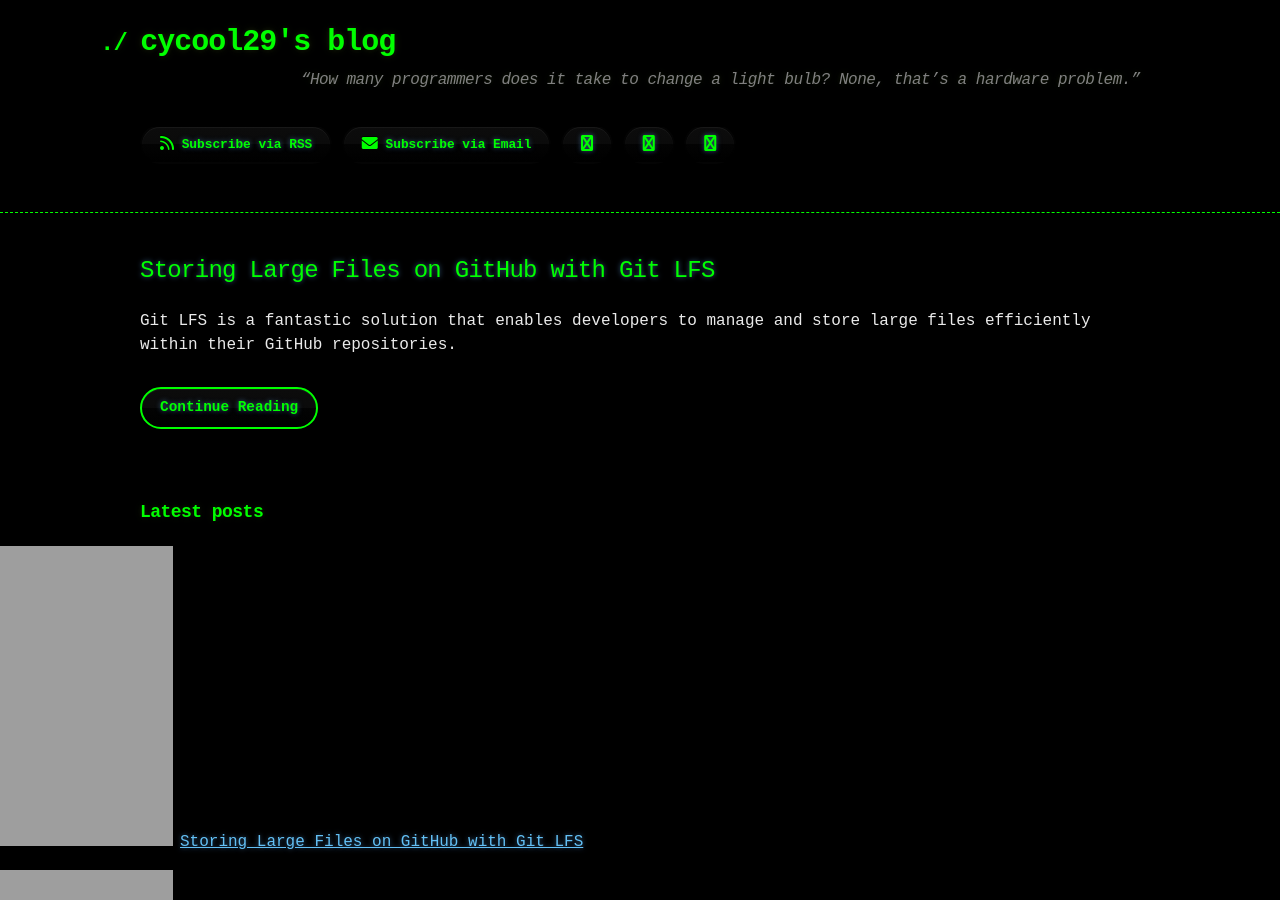
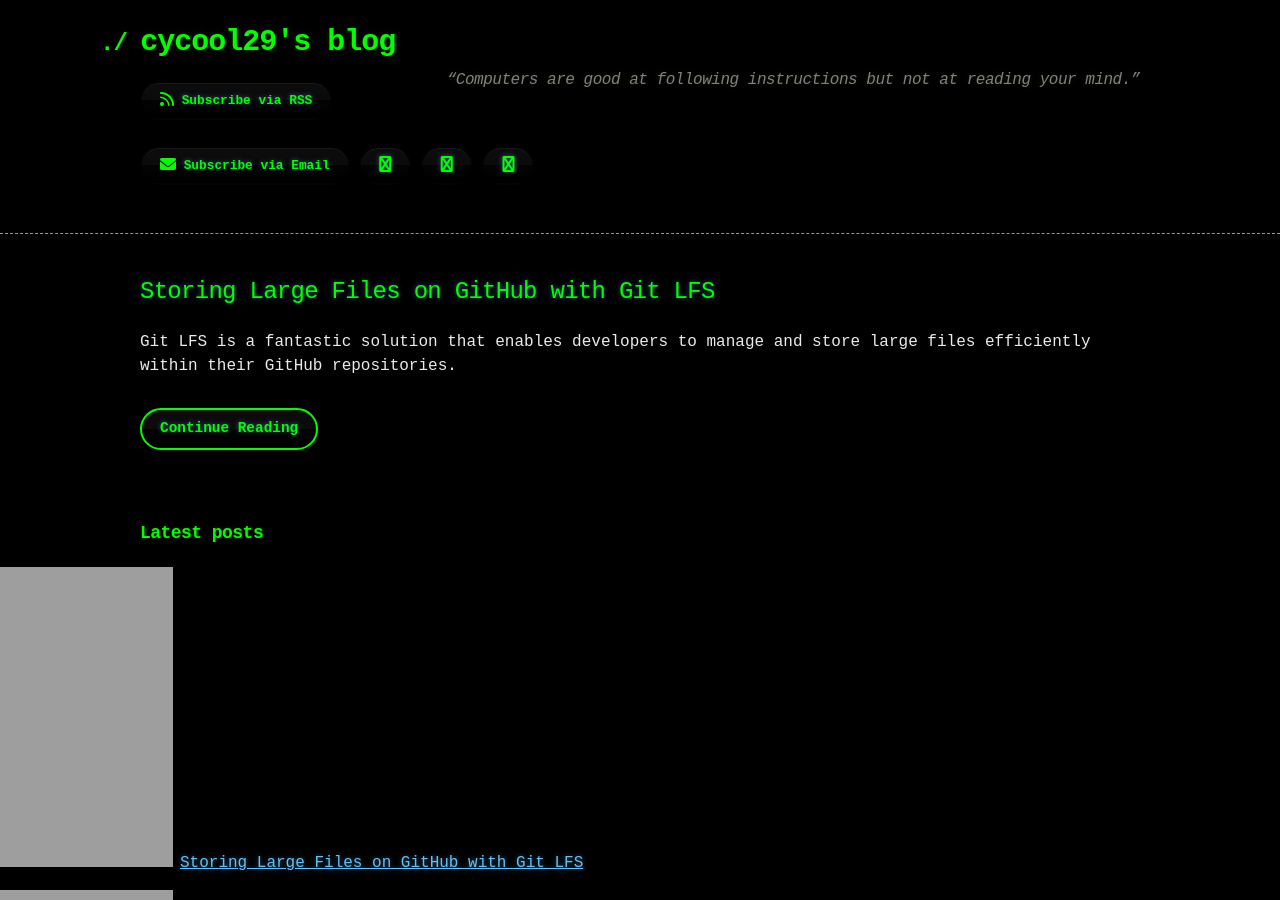
Before and after one commit to cycool29/cycool29.github.io, a Jekyll site: the page built from index.md, in a window 1280 px wide and 900 px high. Built offline with Jekyll 4.4.1, drawn with Linux system fonts in a browser that asks for light colours; a style sheet for code colours, icons or effects is not loaded.

Commit message:
Update quotes

```diff
--- a/_config.yml
+++ b/_config.yml
@@ -1,5 +1,5 @@
 title: cycool29's blog
-description: "“How many programmers does it take to change a light bulb? None, that’s a hardware problem.” "
+description: "“Computers are good at following instructions but not at reading your mind.” "
 bio: A high school student. Intermediate in Python, Git, Bash. Learning JavaScript. He/Him. "
 author: cycool29
 url: https://cycool29.github.io
```
